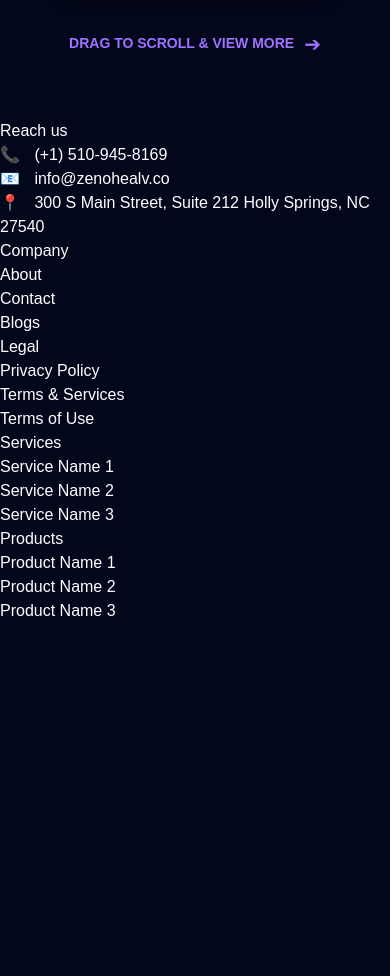
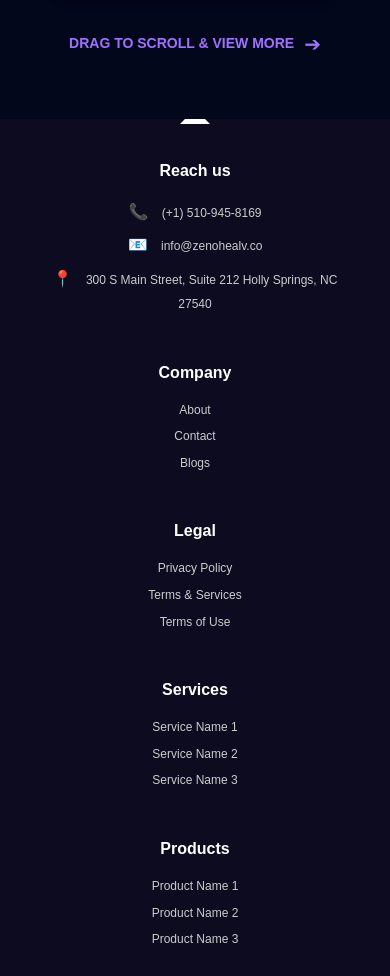
Before and after one commit to ShauryaBist21/Landing-Page, a Next.js app: page / in a window 390 px wide. Shown: the part 5955-6931 px from the top of the page. Before the commit the page ends 6578 px from the top, so only its background shows below. Built offline with nearby package versions, Linux system fonts and the light colour scheme.

Commit message:
Update Footer.module.css

```diff
--- a/src/app/components/Footer.module.css
+++ b/src/app/components/Footer.module.css
@@ -1,57 +1,82 @@
-.footerContainer {
-  width: 100%; /* Changed to full width */
-  height: 479px;
-  padding: 50px;
-  background-color: rgb(5, 1, 26); /* Matching background */
-  display: flex;
-  align-items: center;
-  justify-content: center;
+/* Main Footer Container */
+.footer {
+  background-color: #0d0b20;
+  padding: 40px 20px 20px; /* Adjust padding to ensure space at top/bottom */
   position: relative;
+  color: white;
+  font-family: Arial, sans-serif;
+  overflow: hidden; /* Prevent any overflow issues */
 }
 
-.footerContent {
+/* Content Container */
+.container {
   display: flex;
-  width: 100%;
   justify-content: space-between;
-  border-top: 1px solid #FFFFFF;
-  padding-top: 20px;
+  flex-wrap: wrap;
+  gap: 40px; /* Spacing between columns */
+  max-width: 1200px;
+  margin: 0 auto;
+  padding: 0 20px;
 }
 
-.contactSection {
+/* Individual Column */
+.column {
   flex: 1;
-  color: white;
+  min-width: 180px; /* Ensures columns adjust properly on smaller screens */
 }
 
-.footerHeading {
-  font-size: 1.2rem;
+/* Heading */
+.heading {
+  font-size: 18px;
   font-weight: bold;
-  margin-bottom: 10px;
-  color: white;
+  margin-bottom: 15px;
+  color: #ffffff;
 }
 
-.footerItem {
-  font-size: 1rem;
+/* Text Item */
+.item {
+  font-size: 14px;
   line-height: 1.8;
-  color: white;
+  margin: 5px 0;
+  color: #cccccc;
 }
 
+/* Icons in Contact Section */
 .icon {
   margin-right: 10px;
+  color: #a070ff;
+  font-size: 16px;
 }
 
-.linksSection {
-  flex: 2;
-  display: flex;
-  justify-content: space-between;
+/* Triangle Decoration */
+.triangle {
+  position: absolute;
+  top: -10px;
+  left: 50%;
+  transform: translateX(-50%);
+  width: 0;
+  height: 0;
+  border-left: 15px solid transparent;
+  border-right: 15px solid transparent;
+  border-bottom: 15px solid #ffffff;
 }
 
-.column {
-  color: white;
+/* Responsive Design */
+@media screen and (max-width: 768px) {
+  .container {
+    flex-direction: column;
+    align-items: center;
+  }
+  .column {
+    text-align: center;
+  }
 }
 
-.footerLink {
-  font-size: 1rem;
-  line-height: 2;
-  color: white;
-  cursor: pointer;
+@media screen and (max-width: 480px) {
+  .item {
+    font-size: 12px;
+  }
+  .heading {
+    font-size: 16px;
+  }
 }
```
